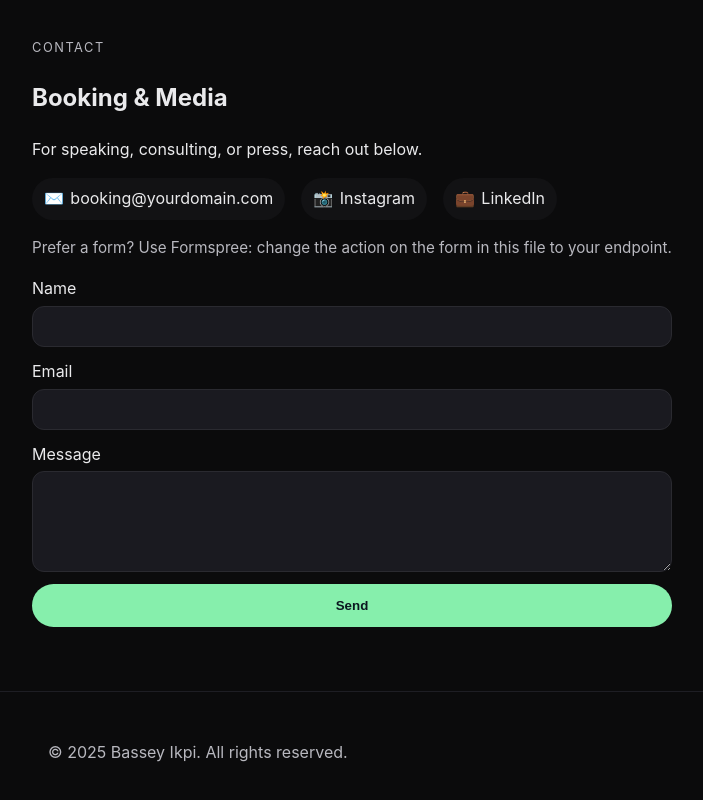
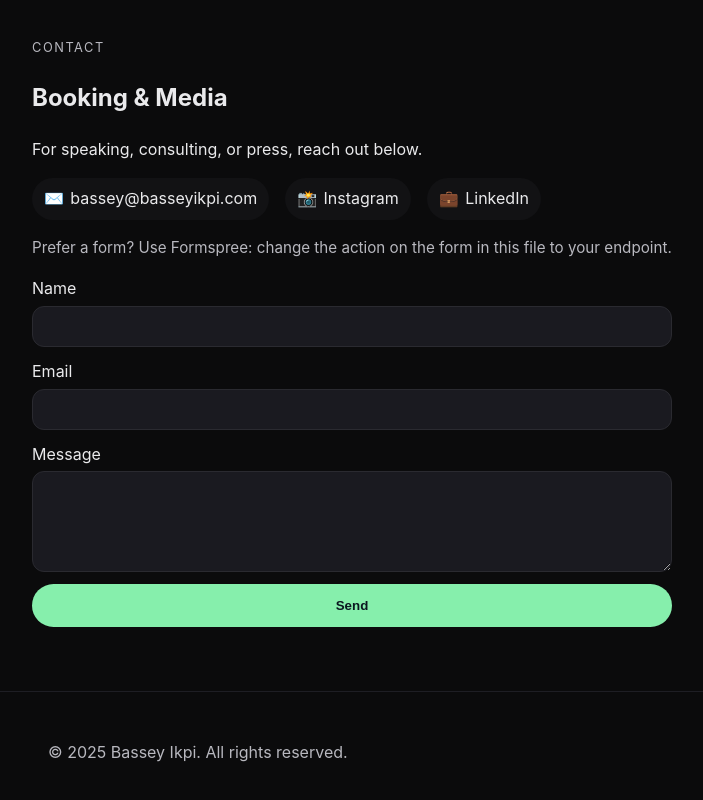
Before and after one commit to basseyworld/site, a plain HTML site: page index.html in a window 1280 px wide. Shown: the part 2822-3622 px from the top of the page, without its empty margins (58-761 px from the left). Drawn offline with Linux system fonts and the light colour scheme.

Commit message:
Update index.html

```diff
--- a/index.html
+++ b/index.html
@@ -37,7 +37,7 @@
           <p class="lead">Helping audiences and brands navigate story, culture, and mental health—accurately and with heart.</p>
           <div class="cta">
             <!-- TODO: Replace the email below -->
-            <a class="button" href="mailto:booking@yourdomain.com?subject=Booking%20Inquiry%20for%20Bassey%20Ikpi">Book Bassey</a>
+            <a class="button" href="mailto:bassey@basseyikpi.com?subject=Booking%20Inquiry%20for%20Bassey%20Ikpi">Book Bassey</a>
             <!-- TODO: Replace with your media kit link (PDF or Google Drive) -->
             <a class="button button--ghost" href="#" aria-disabled="true">Media Kit</a>
           </div>
@@ -123,8 +123,8 @@
       <ul class="contact-list">
         <!-- TODO: Replace these with your links -->
         <li>
-          <a href="mailto:booking@yourdomain.com">
-            <span class="icon" aria-hidden="true">✉️</span> booking@yourdomain.com
+          <a href="mailto:bassey@basseyikpi.com">
+            <span class="icon" aria-hidden="true">✉️</span> bassey@basseyikpi.com
           </a>
         </li>
         <li>
```
